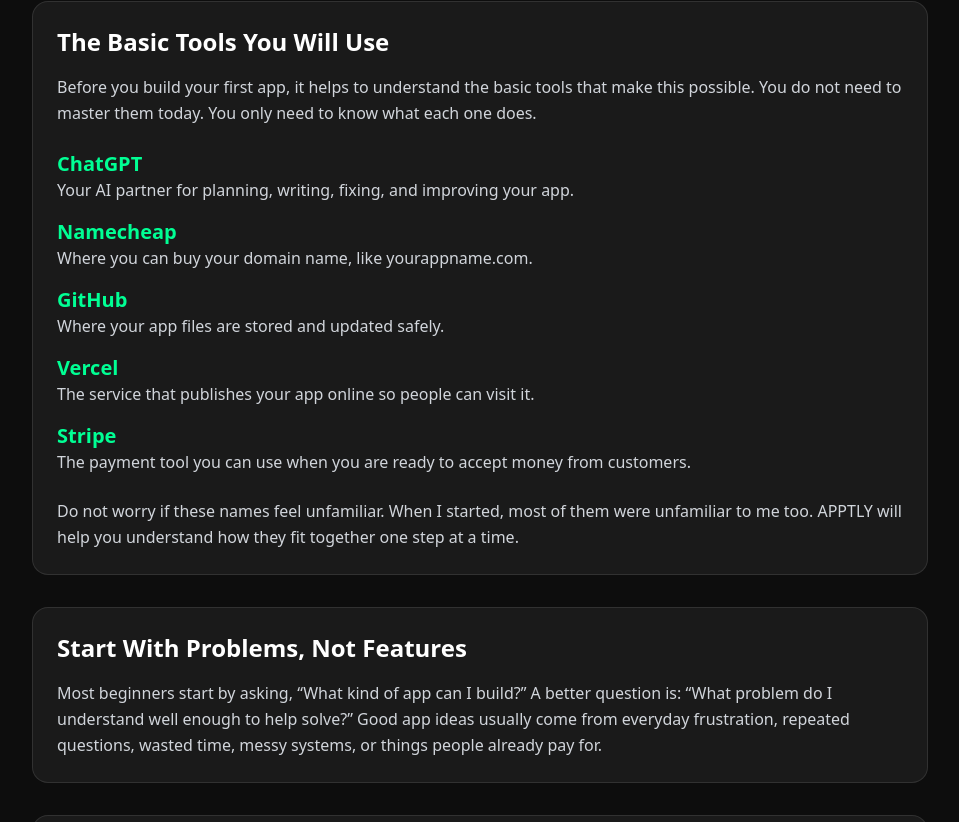
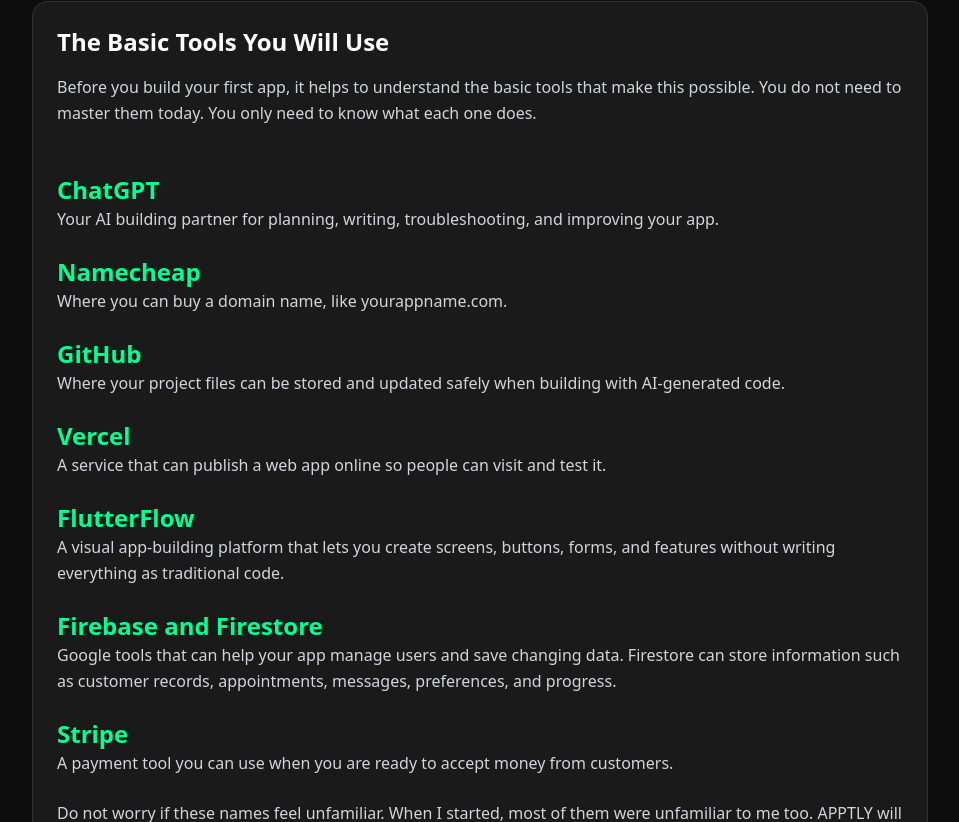
Before and after one commit to myapptly/apptly-website, a Next.js app: page /lesson-2 in a window 1280 px wide. Shown: the part 358-1180 px from the top of the page, without its empty margins (160-1119 px from the left). Built offline with nearby package versions, Linux system fonts and the light colour scheme.

Commit message:
Update page

```diff
--- a/app/lesson-2/page.tsx
+++ b/app/lesson-2/page.tsx
@@ -34,28 +34,60 @@ export default function Lesson2() {
 
   <div className="grid gap-4 mt-6">
     <div>
-      <h3 className="text-xl font-bold text-[#00FF94]">ChatGPT</h3>
-      <p className="text-gray-300">Your AI partner for planning, writing, fixing, and improving your app.</p>
-    </div>
+      <h3 className="text-[#00FF94] text-2xl font-bold mt-6">
+  ChatGPT
+</h3>
+<p className="text-gray-300 leading-relaxed">
+  Your AI building partner for planning, writing, troubleshooting, and
+  improving your app.
+</p>
 
-    <div>
-      <h3 className="text-xl font-bold text-[#00FF94]">Namecheap</h3>
-      <p className="text-gray-300">Where you can buy your domain name, like yourappname.com.</p>
-    </div>
+<h3 className="text-[#00FF94] text-2xl font-bold mt-6">
+  Namecheap
+</h3>
+<p className="text-gray-300 leading-relaxed">
+  Where you can buy a domain name, like yourappname.com.
+</p>
 
-    <div>
-      <h3 className="text-xl font-bold text-[#00FF94]">GitHub</h3>
-      <p className="text-gray-300">Where your app files are stored and updated safely.</p>
-    </div>
+<h3 className="text-[#00FF94] text-2xl font-bold mt-6">
+  GitHub
+</h3>
+<p className="text-gray-300 leading-relaxed">
+  Where your project files can be stored and updated safely when building
+  with AI-generated code.
+</p>
 
-    <div>
-      <h3 className="text-xl font-bold text-[#00FF94]">Vercel</h3>
-      <p className="text-gray-300">The service that publishes your app online so people can visit it.</p>
-    </div>
+<h3 className="text-[#00FF94] text-2xl font-bold mt-6">
+  Vercel
+</h3>
+<p className="text-gray-300 leading-relaxed">
+  A service that can publish a web app online so people can visit and test it.
+</p>
 
-    <div>
-      <h3 className="text-xl font-bold text-[#00FF94]">Stripe</h3>
-      <p className="text-gray-300">The payment tool you can use when you are ready to accept money from customers.</p>
+<h3 className="text-[#00FF94] text-2xl font-bold mt-6">
+  FlutterFlow
+</h3>
+<p className="text-gray-300 leading-relaxed">
+  A visual app-building platform that lets you create screens, buttons,
+  forms, and features without writing everything as traditional code.
+</p>
+
+<h3 className="text-[#00FF94] text-2xl font-bold mt-6">
+  Firebase and Firestore
+</h3>
+<p className="text-gray-300 leading-relaxed">
+  Google tools that can help your app manage users and save changing data.
+  Firestore can store information such as customer records, appointments,
+  messages, preferences, and progress.
+</p>
+
+<h3 className="text-[#00FF94] text-2xl font-bold mt-6">
+  Stripe
+</h3>
+<p className="text-gray-300 leading-relaxed">
+  A payment tool you can use when you are ready to accept money from
+  customers.
+</p>
     </div>
   </div>
 
```
